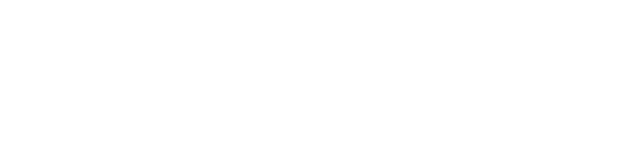
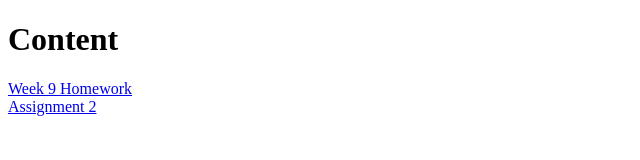
Before and after one commit to Spxctator/spxctator.github.io, a plain HTML site: page index.html in a window 1280 px wide. Shown: the whole page, without its empty margins (0-640 px from the left). Drawn offline with Linux system fonts and the light colour scheme.

Commit message:
add hyperlinks

```diff
--- a/index.html
+++ b/index.html
@@ -3,9 +3,11 @@
 <head>
     <meta charset="UTF-8">
     <meta name="viewport" content="width=device-width, initial-scale=1.0">
-    <title>Document</title>
+    <title>Home</title>
 </head>
 <body>
-
+    <h1>Content</h1>
+    <a href="week9homework/index.html">Week 9 Homework</a><br>
+    <a href="assignment2/index.html">Assignment 2</a><br>
 </body>
 </html>
```
